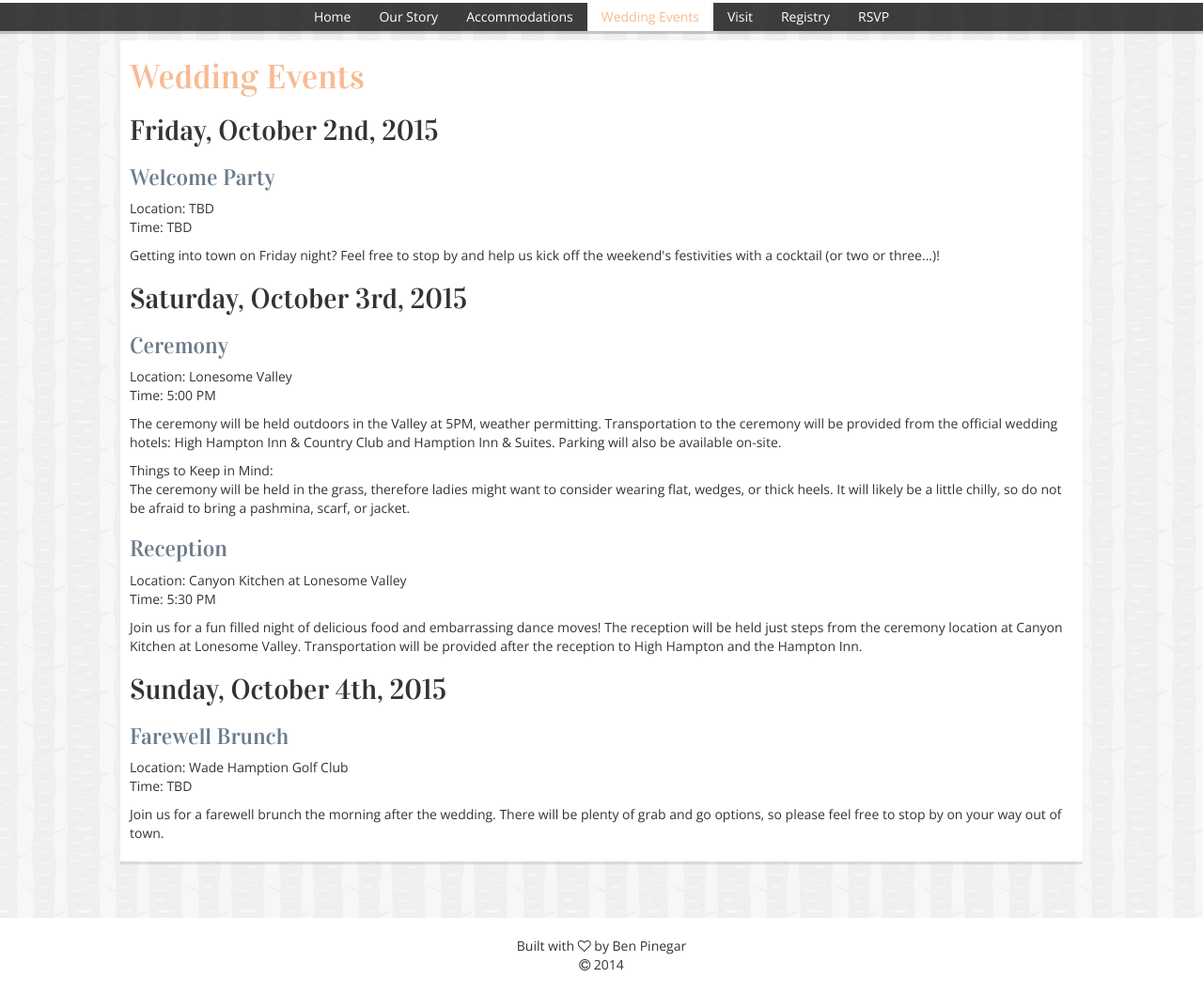
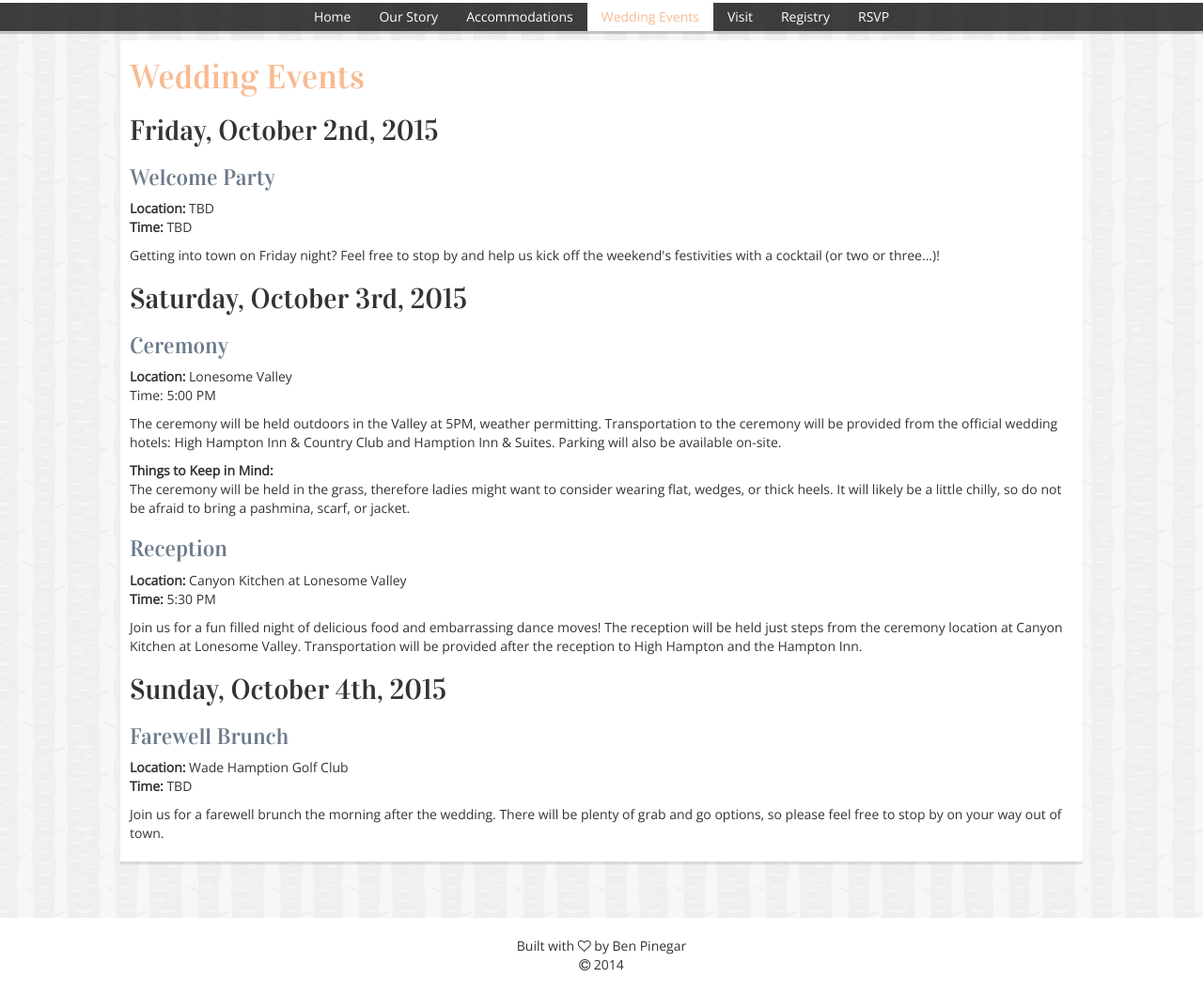
Before and after one commit to bpinegar/bpinegar.github.io, a Jekyll site: the page built from wedding.html, in a window 1280 px wide and 1057 px high. Shown: the whole window at 94% size. Built offline with Jekyll 4.4.1, drawn with Linux system fonts in a browser that asks for light colours; nearby versions of some CDN libraries.

```diff
--- a/wedding.html
+++ b/wedding.html
@@ -11,19 +11,19 @@ weight: 3
     <h1>Wedding Events</h1>
     <h2>Friday, October 2nd, 2015</h2>
     <h3>Welcome Party</h3>
-    <p>Location: TBD<br>Time: TBD</p>
+    <p><strong>Location: </strong>TBD<br><strong>Time: </strong>TBD</p>
     <p>Getting into town on Friday night? Feel free to stop by and help us kick off the weekend's festivities with a cocktail (or two or three...)!</p>
     <h2>Saturday, October 3rd, 2015</h2>
     <h3>Ceremony</h3>
-    <p>Location: Lonesome Valley<br>Time: 5:00 PM</p>
+    <p><strong>Location: </strong>Lonesome Valley<br><stong>Time: </strong>5:00 PM</p>
     <p>The ceremony will be held outdoors in the Valley at 5PM, weather permitting. Transportation to the ceremony will be provided from the official wedding hotels: High Hampton Inn & Country Club and Hamption Inn & Suites. Parking will also be available on-site.</p>
-    <p>Things to Keep in Mind:<br>The ceremony will be held in the grass, therefore ladies might want to consider wearing flat, wedges, or thick heels. It will likely be a little chilly, so do not be afraid to bring a pashmina, scarf, or jacket.</p>
+    <p><strong>Things to Keep in Mind:</strong><br>The ceremony will be held in the grass, therefore ladies might want to consider wearing flat, wedges, or thick heels. It will likely be a little chilly, so do not be afraid to bring a pashmina, scarf, or jacket.</p>
     <h3>Reception</h3>
-    <p>Location: Canyon Kitchen at Lonesome Valley<br>Time: 5:30 PM</p>
+    <p><strong>Location: </strong>Canyon Kitchen at Lonesome Valley<br><strong>Time: </strong>5:30 PM</p>
     <p>Join us for a fun filled night of delicious food and embarrassing dance moves! The reception will be held just steps from the ceremony location at Canyon Kitchen at Lonesome Valley. Transportation will be provided after the reception to High Hampton and the Hampton Inn.</p>
     <h2>Sunday, October 4th, 2015</h2>
     <h3>Farewell Brunch</h3>
-    <p>Location: Wade Hamption Golf Club<br>Time: TBD</p>
+    <p><strong>Location: </strong>Wade Hamption Golf Club<br><strong>Time: </strong>TBD</p>
     <p>Join us for a farewell brunch the morning after the wedding. There will be plenty of grab and go options, so please feel free to stop by on your way out of town.</p>
   </div>
 </div>
```
